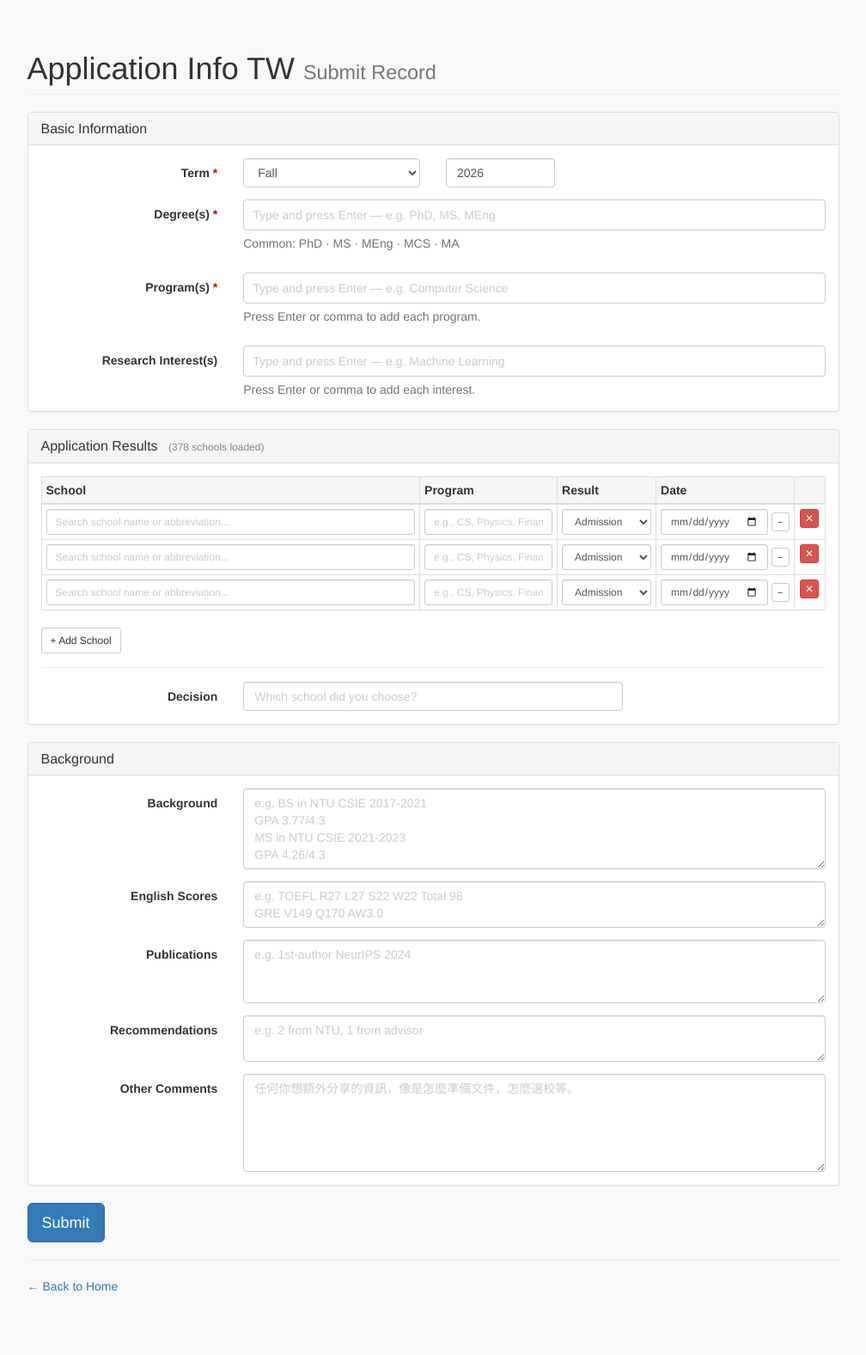
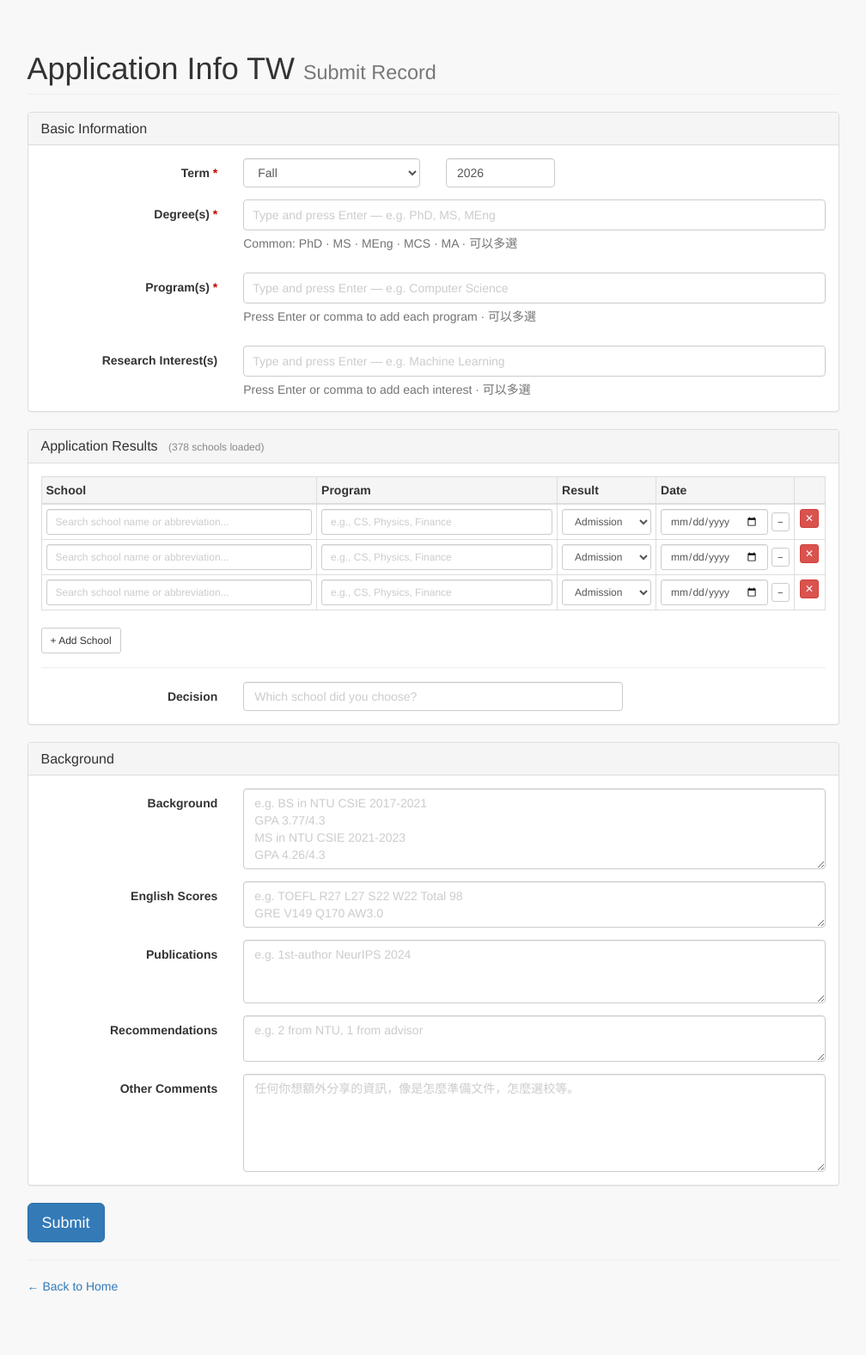
Before and after one commit to tw-apply-info/tw-apply-info.github.io, a Jekyll site: the page built from submit.html, in a window 1280 px wide. Shown: the whole page at 86% size, without its empty margins (136-1144 px from the left). Built offline with Jekyll 4.4.1, drawn with Linux system fonts in a browser that asks for light colours.

Commit message:
form format

```diff
--- a/submit.html
+++ b/submit.html
@@ -55,7 +55,7 @@ permalink: /submit/
         /* Results table */
         #results-table th { background: #f5f5f5; white-space: nowrap; }
         .col-school-full { min-width: 260px; }
-        .col-program { width: 160px; }
+        .col-program { width: 280px; }
         .col-result  { width: 115px; }
         .col-date    { width: 145px; }
         .date-cell   { display: flex; align-items: center; gap: 4px; }
@@ -170,7 +170,7 @@ permalink: /submit/
                             <input type="text" class="tag-input-field" id="degrees-input"
                                    placeholder="Type and press Enter — e.g. PhD, MS, MEng">
                         </div>
-                        <p class="help-block">Common: PhD · MS · MEng · MCS · MA</p>
+                        <p class="help-block">Common: PhD · MS · MEng · MCS · MA · 可以多選</p>
                     </div>
                 </div>
 
@@ -181,7 +181,7 @@ permalink: /submit/
                             <input type="text" class="tag-input-field" id="programs-input"
                                    placeholder="Type and press Enter — e.g. Computer Science">
                         </div>
-                        <p class="help-block">Press Enter or comma to add each program.</p>
+                        <p class="help-block">Press Enter or comma to add each program · 可以多選</p>
                     </div>
                 </div>
 
@@ -192,7 +192,7 @@ permalink: /submit/
                             <input type="text" class="tag-input-field" id="research-input"
                                    placeholder="Type and press Enter — e.g. Machine Learning">
                         </div>
-                        <p class="help-block" style="margin-bottom:0;">Press Enter or comma to add each interest.</p>
+                        <p class="help-block" style="margin-bottom:0;">Press Enter or comma to add each interest · 可以多選</p>
                     </div>
                 </div>
 
```
